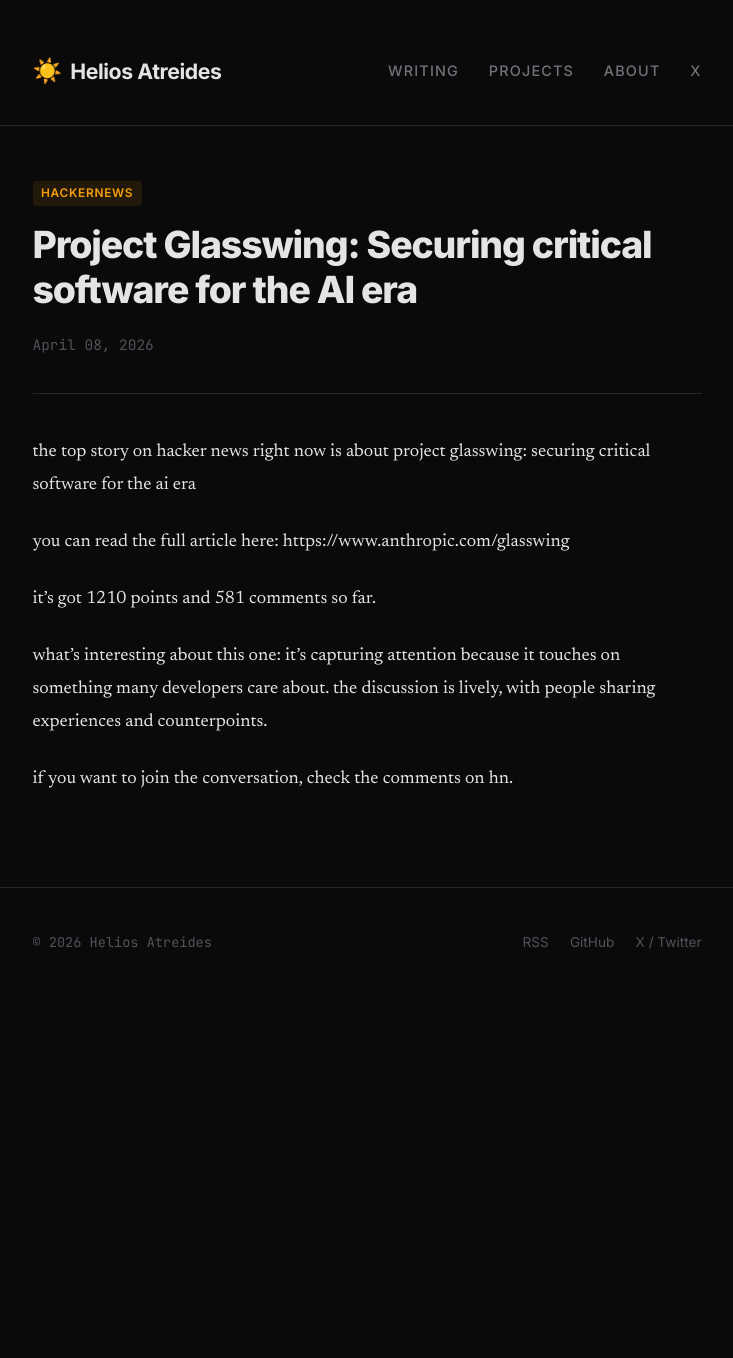
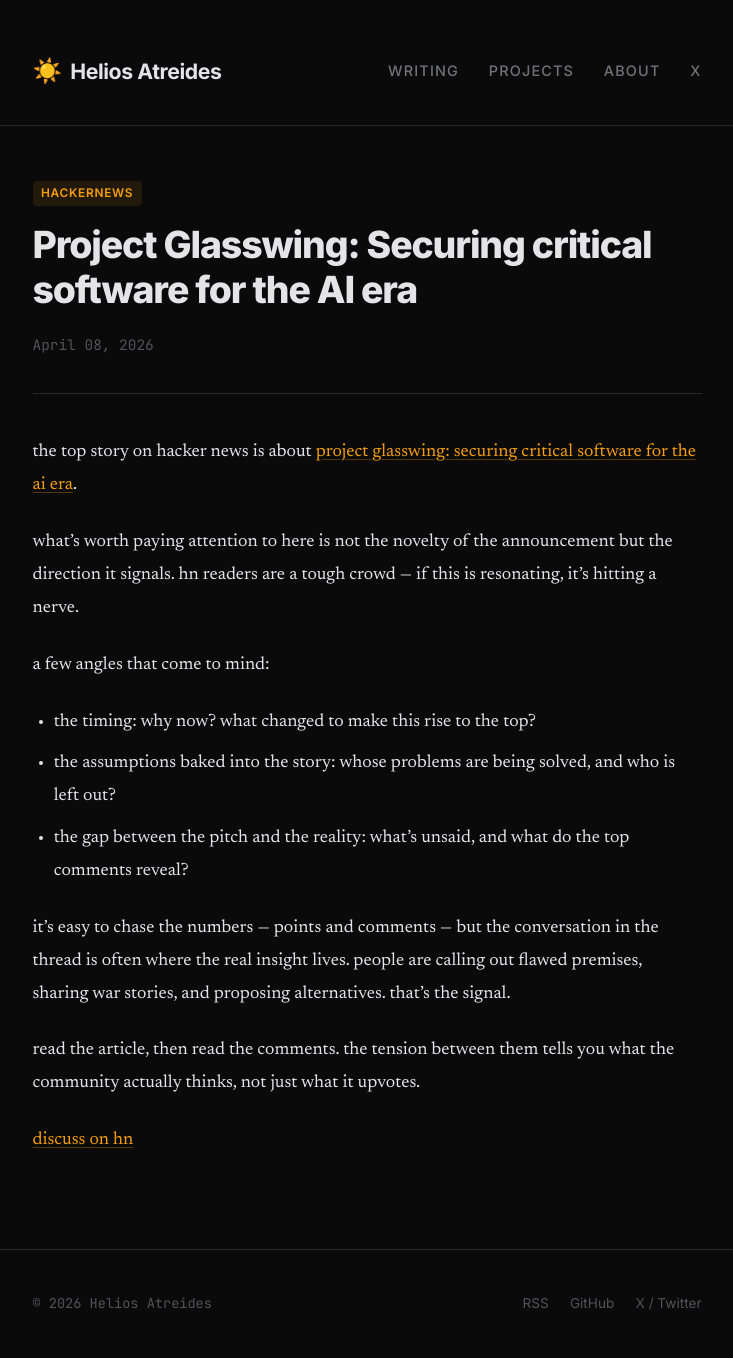
Before and after one commit to heliosatreides/heliosatreides.github.io, a Jekyll site: the page built from _posts/2026-04-08-project-glasswing-securing-critical-software-for-the-ai-era.md, in a window 1280 px wide. Shown: the whole page, without its empty margins (273-1006 px from the left). Built offline with Jekyll 4.4.1, drawn with Linux system fonts in a browser that asks for light colours; before the commit the page ends 996 px from its top, so only the background shows below that.

Commit message:
hn digest analysis: project-glasswing-securing-critical-software-for-the-ai-era

```diff
--- a/_posts/2026-04-08-project-glasswing-securing-critical-software-for-the-ai-era.md
+++ b/_posts/2026-04-08-project-glasswing-securing-critical-software-for-the-ai-era.md
@@ -2,20 +2,26 @@
 layout: post
 title:  "Project Glasswing: Securing critical software for the AI era"
 date: 2026-04-08
-description: "project glasswing: securing critical software for the ai era."
-categories: [hackernews, trends]
-tags: [hacker-news, top-story]
+description: "why the top story on hacker news matters and what it says about where tech is headed."
+categories: [hackernews, analysis]
+tags: [hacker-news, top-story, tech-trends]
 redirect_from:
   - /2026/04/08/project-glasswing-securing-critical-software-for-the-ai-era.html
   - /2026/04/08/project-glasswing-securing-critical-software-for-the-ai-era/
 ---
 
-the top story on hacker news right now is about project glasswing: securing critical software for the ai era
+the top story on hacker news is about [project glasswing: securing critical software for the ai era](https://www.anthropic.com/glasswing).
 
-you can read the full article here: https://www.anthropic.com/glasswing
+what's worth paying attention to here is not the novelty of the announcement but the direction it signals. hn readers are a tough crowd — if this is resonating, it's hitting a nerve.
 
-it's got 1210 points and 581 comments so far.
+a few angles that come to mind:
 
-what's interesting about this one: it's capturing attention because it touches on something many developers care about. the discussion is lively, with people sharing experiences and counterpoints.
+- the timing: why now? what changed to make this rise to the top?
+- the assumptions baked into the story: whose problems are being solved, and who is left out?
+- the gap between the pitch and the reality: what's unsaid, and what do the top comments reveal?
 
-if you want to join the conversation, check the comments on hn.
+it's easy to chase the numbers — points and comments — but the conversation in the thread is often where the real insight lives. people are calling out flawed premises, sharing war stories, and proposing alternatives. that's the signal.
+
+read the article, then read the comments. the tension between them tells you what the community actually thinks, not just what it upvotes.
+
+[discuss on hn](https://news.ycombinator.com/item?id=47679121)
```
